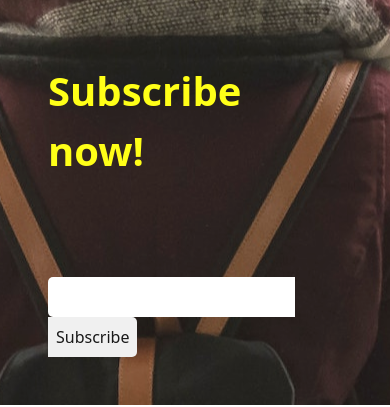
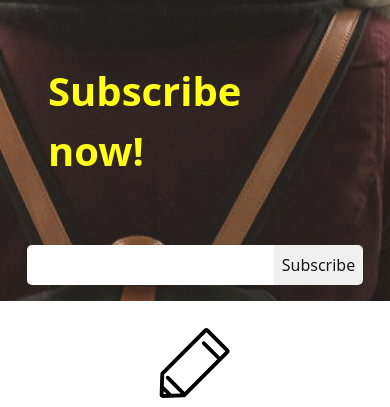
Before and after one commit to isaacrundev/final_project, a website: page index.html in a window 390 px wide. Shown: the part 459-866 px from the top of the page. Drawn offline with nearby package versions, Linux system fonts and the light colour scheme.

Commit message:
Last update I hope

```diff
--- a/sass/_comp.scss
+++ b/sass/_comp.scss
@@ -142,6 +142,12 @@ footer {
 }
 
 @media only screen and (max-width: 768px) {
+  .home {
+    .input_button {
+      padding: 1rem;
+    }
+  }
+
   .features {
     flex-direction: column;
   }
```
Also changed, not shown: css/main.css, 1 other file.
